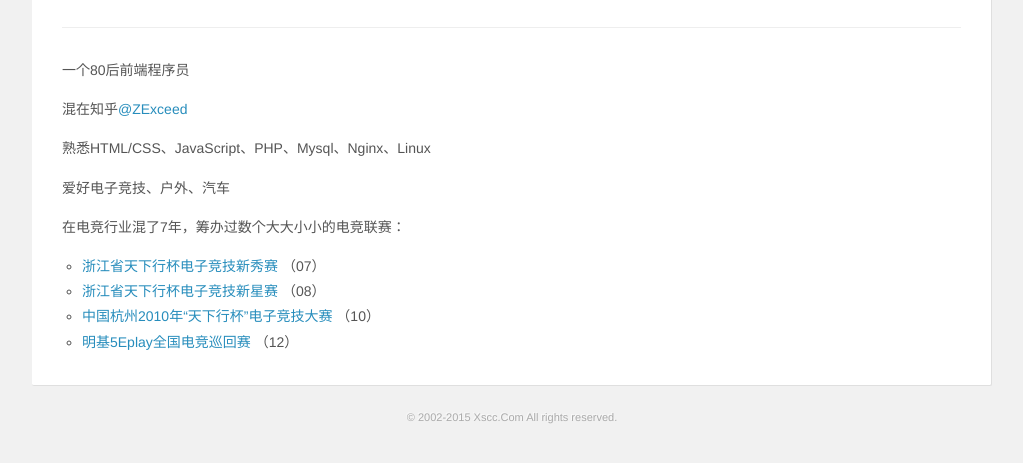
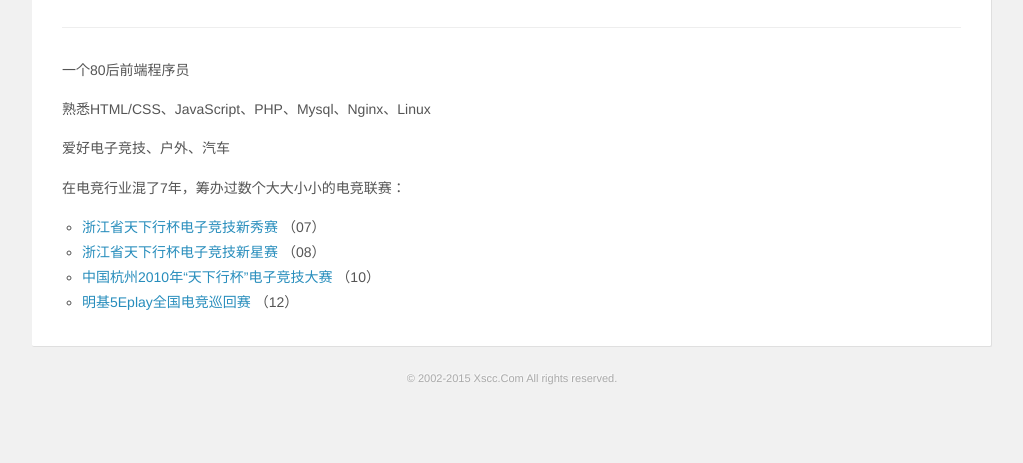
Before and after one commit to ZExceed/ZExceed.github.io, a plain HTML site: page me/index.html in a window 1280 px wide. Shown: the part 93-556 px from the top of the page, without its empty margins (128-1151 px from the left). Drawn offline with Linux system fonts and the light colour scheme.

Commit message:
Site updated: 2015-02-27 17:21:57

```diff
--- a/me/index.html
+++ b/me/index.html
@@ -39,7 +39,6 @@
 <div class="page-container clearfix">
     <div class="page-content">
         <p>一个80后前端程序员</p>
-<p>混在知乎<a href="http://www.zhihu.com/people/zexceed">@ZExceed</a></p>
 <p>熟悉HTML/CSS、JavaScript、PHP、Mysql、Nginx、Linux</p>
 <p>爱好电子竞技、户外、汽车</p>
 <p>在电竞行业混了7年，筹办过数个大大小小的电竞联赛：</p>
```
